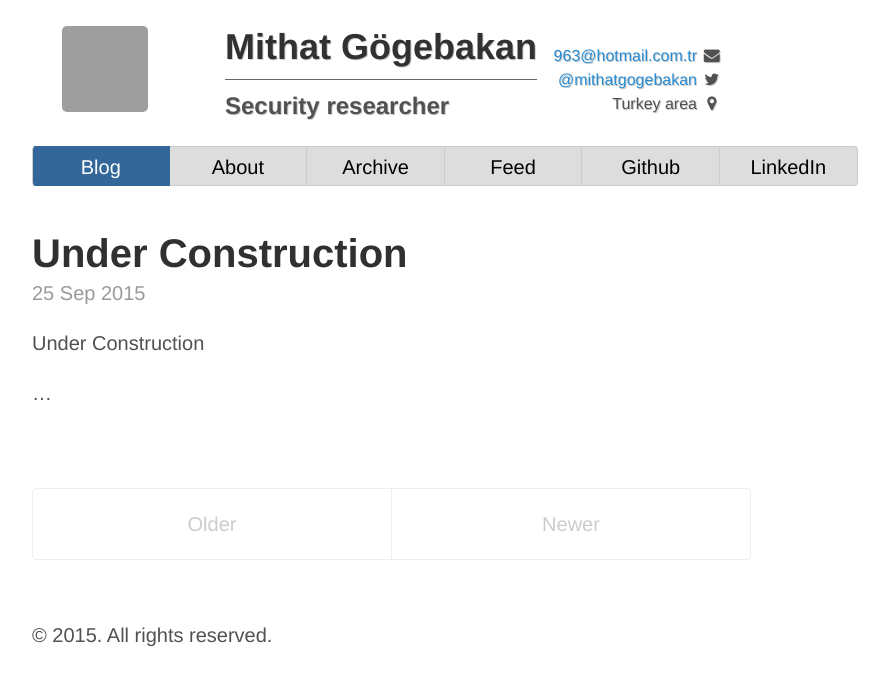
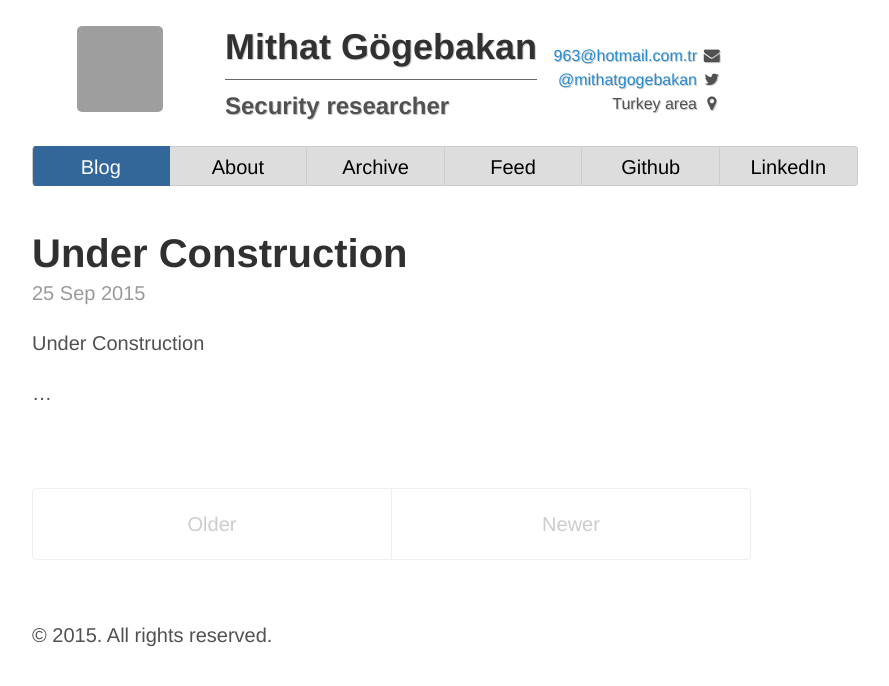
Before and after one commit to 963/963.github.io, a Jekyll site: the page built from index.html, in a window 1280 px wide. Shown: the top 686 px of the page, without its empty margins (248-1137 px from the left). Built offline with Jekyll 4.4.1, drawn with Linux system fonts in a browser that asks for light colours; nearby versions of some CDN libraries; some web fonts are replaced; Markdown is read by kramdown in place of the engine named in the settings; the list of posts is cut into pages by our own code; grey boxes are pictures that could not be loaded.

Commit message:
Header photo aligned

```diff
--- a/_layouts/default.html
+++ b/_layouts/default.html
@@ -12,7 +12,7 @@
 
     	<div class="head">
 	<div class="headerleft">
-		<img data-img="root" src="https://pbs.twimg.com/profile_images/464738896425668610/4KAfvIMt_400x400.jpeg" alt="Mithat Gögebakan" class="foto">
+		<center><img data-img="root" src="https://pbs.twimg.com/profile_images/464738896425668610/4KAfvIMt_400x400.jpeg" alt="Mithat Gögebakan" class="foto"></center>
 	</div>
 
 	<div class="headerright">
```
